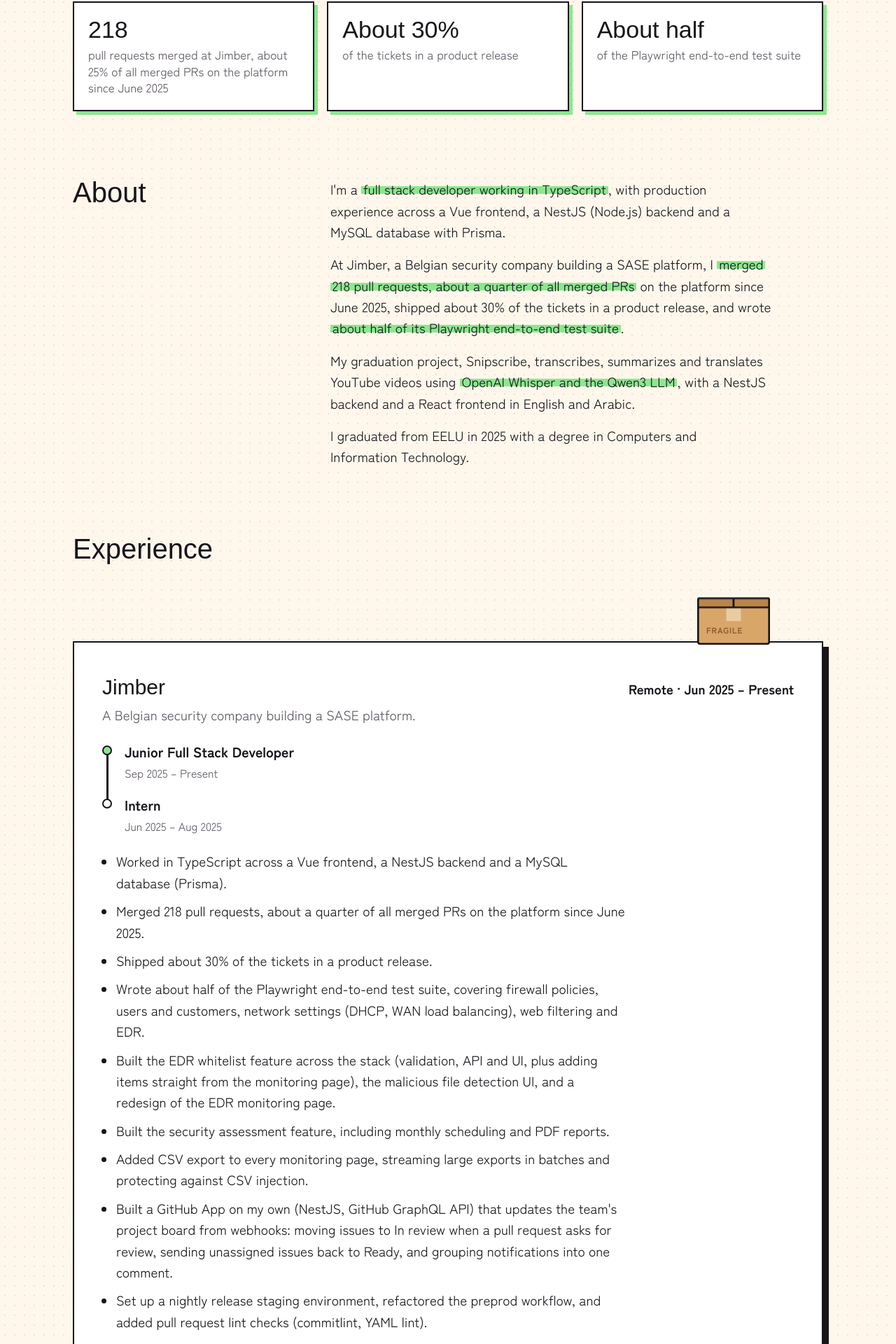
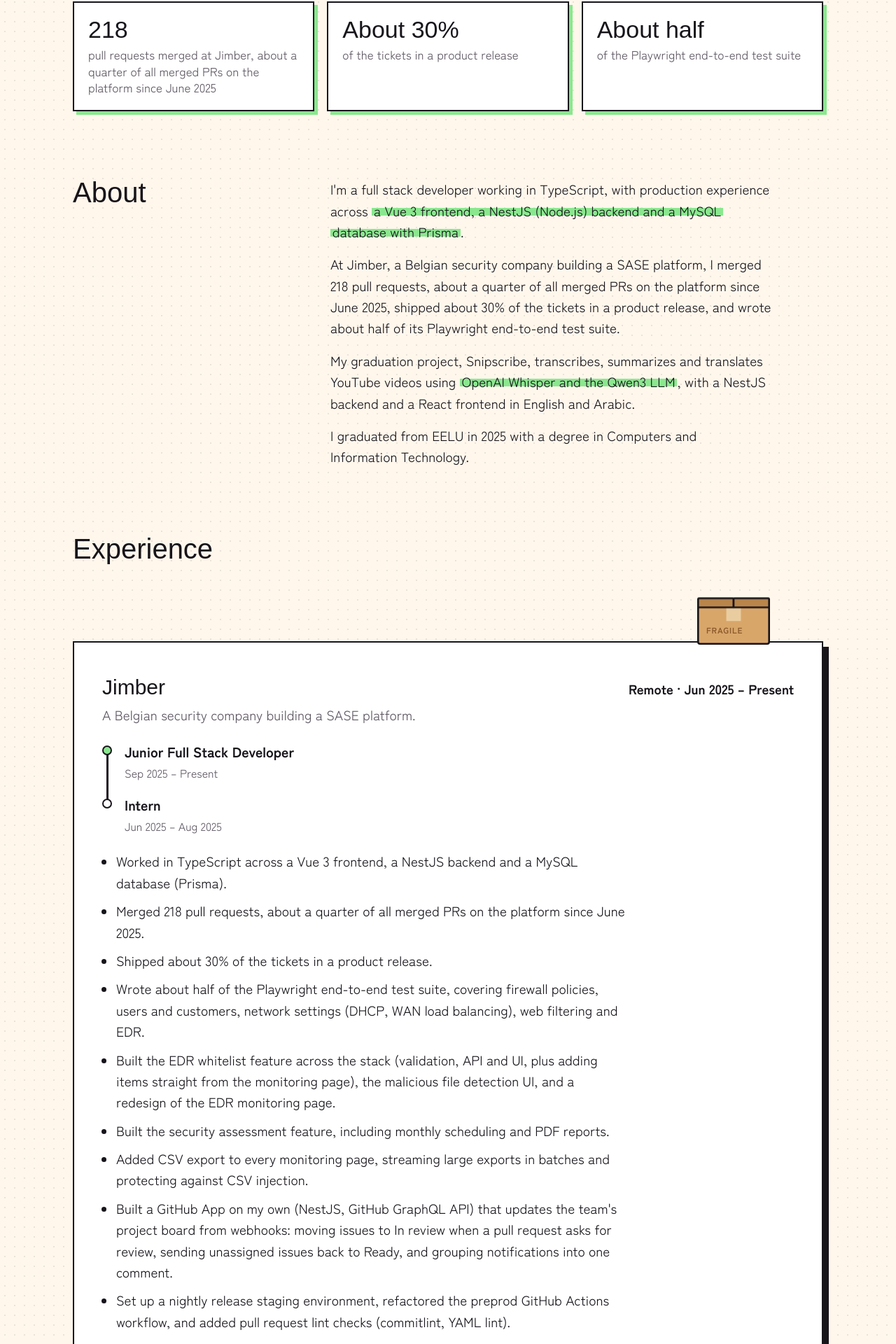
Before and after one commit to Mostafa-Safwat/msafwat, a Nuxt app: page / in a window 1280 px wide. Shown: the part 816-2736 px from the top of the page at 70% size. Built offline with nearby package versions, Linux system fonts and the light colour scheme; a web font is replaced by a local one.

Commit message:
Refactor code structure for improved readability and maintainability

```diff
--- a/app/components/ContactSection.vue
+++ b/app/components/ContactSection.vue
@@ -48,7 +48,7 @@
       } else if (status === 429) {
         note.value = "That's a lot of messages in a short time. Please wait a few minutes and try again."
       } else {
-        note.value = 'Something went wrong. Please try again later, or message me on LinkedIn.'
+        note.value = `Something went wrong. Please try again later, or email me at ${links.email}.`
       }
     } finally {
       sending.value = false
--- a/app/components/HeroSection.vue
+++ b/app/components/HeroSection.vue
@@ -12,6 +12,7 @@
       <div class="socials">
         <a :href="links.linkedin">LinkedIn</a>
         <a :href="links.github" target="_blank" rel="noopener">GitHub<span class="sr-only"> (opens in a new tab)</span></a>
+        <a :href="`mailto:${links.email}`">Email</a>
       </div>
     </div>
     <div class="card-wrap">
--- a/app/data/site.ts
+++ b/app/data/site.ts
@@ -1,6 +1,7 @@
 export const links = {
   linkedin: 'https://www.linkedin.com/in/mostafa-safwat-95198323b',
   github: 'https://github.com/Mostafa-Safwat',
+  email: 'mostafasafwat404@gmail.com',
   cv: '/cv.pdf',
 }
 
@@ -11,14 +12,14 @@
 ]
 
 export const stats = [
-  { n: '218', l: 'pull requests merged at Jimber, about 25% of all merged PRs on the platform since June 2025' },
+  { n: '218', l: 'pull requests merged at Jimber, about a quarter of all merged PRs on the platform since June 2025' },
   { n: 'About 30%', l: 'of the tickets in a product release' },
   { n: 'About half', l: 'of the Playwright end-to-end test suite' },
 ]
 
 export const about = [
-  "I'm a ==full stack developer working in TypeScript==, with production experience across a Vue frontend, a NestJS (Node.js) backend and a MySQL database with Prisma.",
-  'At Jimber, a Belgian security company building a SASE platform, I ==merged 218 pull requests, about a quarter of all merged PRs== on the platform since June 2025, shipped about 30% of the tickets in a product release, and wrote ==about half of its Playwright end-to-end test suite==.',
+  "I'm a full stack developer working in TypeScript, with production experience across ==a Vue 3 frontend, a NestJS (Node.js) backend and a MySQL database with Prisma==.",
+  'At Jimber, a Belgian security company building a SASE platform, I merged 218 pull requests, about a quarter of all merged PRs on the platform since June 2025, shipped about 30% of the tickets in a product release, and wrote about half of its Playwright end-to-end test suite.',
   'My graduation project, Snipscribe, transcribes, summarizes and translates YouTube videos using ==OpenAI Whisper and the Qwen3 LLM==, with a NestJS backend and a React frontend in English and Arabic.',
   'I graduated from EELU in 2025 with a degree in Computers and Information Technology.',
 ]
@@ -32,7 +33,7 @@
     { title: 'Intern', dates: 'Jun 2025 – Aug 2025', current: false },
   ],
   work: [
-    'Worked in TypeScript across a Vue frontend, a NestJS backend and a MySQL database (Prisma).',
+    'Worked in TypeScript across a Vue 3 frontend, a NestJS backend and a MySQL database (Prisma).',
     'Merged 218 pull requests, about a quarter of all merged PRs on the platform since June 2025.',
     'Shipped about 30% of the tickets in a product release.',
     'Wrote about half of the Playwright end-to-end test suite, covering firewall policies, users and customers, network settings (DHCP, WAN load balancing), web filtering and EDR.',
@@ -40,9 +41,9 @@
     'Built the security assessment feature, including monthly scheduling and PDF reports.',
     'Added CSV export to every monitoring page, streaming large exports in batches and protecting against CSV injection.',
     "Built a GitHub App on my own (NestJS, GitHub GraphQL API) that updates the team's project board from webhooks: moving issues to In review when a pull request asks for review, sending unassigned issues back to Ready, and grouping notifications into one comment.",
-    'Set up a nightly release staging environment, refactored the preprod workflow, and added pull request lint checks (commitlint, YAML lint).',
+    'Set up a nightly release staging environment, refactored the preprod GitHub Actions workflow, and added pull request lint checks (commitlint, YAML lint).',
   ],
-  tech: ['TypeScript', 'Vue', 'NestJS', 'MySQL', 'Prisma', 'Playwright', 'Docker', 'CI/CD', 'GitHub GraphQL API'],
+  tech: ['TypeScript', 'Vue 3', 'NestJS', 'MySQL', 'Prisma', 'Playwright', 'Docker', 'GitHub Actions', 'GitHub GraphQL API'],
 }
 
 export const snipscribe = {
@@ -65,11 +66,11 @@
 ]
 
 export const skills = [
-  { k: 'Frontend', v: 'Vue, React, TypeScript, JavaScript, HTML/CSS, Tailwind CSS' },
+  { k: 'Frontend', v: 'Vue 3, React, TypeScript, JavaScript, HTML/CSS, Tailwind CSS' },
   { k: 'Backend', v: 'NestJS, Node.js, Python (Flask, Django), PHP' },
   { k: 'Databases', v: 'MySQL, PostgreSQL, Prisma' },
   { k: 'Testing', v: 'Playwright (end-to-end)' },
-  { k: 'Tools', v: 'Docker, CI/CD, Git, GitHub, Linux, Bash' },
+  { k: 'Tools', v: 'Docker, CI/CD (GitHub Actions), Git, GitHub, Linux, Bash' },
   { k: 'AI coding tools', v: 'Claude, GitHub Copilot, Codex' },
   { k: 'Other languages', v: 'Java, C, SQL, R' },
 ]
--- a/nuxt.config.ts
+++ b/nuxt.config.ts
@@ -22,8 +22,12 @@
         { property: 'og:url', content: 'https://msafwat.dev/' },
         { property: 'og:title', content: 'Mostafa Safwat · Full Stack Developer' },
         { property: 'og:description', content: description },
-        { property: 'og:image', content: 'https://msafwat.dev/images/mostafa.webp' },
-        { name: 'twitter:card', content: 'summary' },
+        { property: 'og:image', content: 'https://msafwat.dev/images/og.png' },
+        { property: 'og:image:type', content: 'image/png' },
+        { property: 'og:image:width', content: '1200' },
+        { property: 'og:image:height', content: '630' },
+        { property: 'og:image:alt', content: 'Mostafa Safwat, Full Stack Developer: TypeScript, Vue, React, NestJS, MySQL' },
+        { name: 'twitter:card', content: 'summary_large_image' },
       ],
       link: [
         { rel: 'icon', type: 'image/svg+xml', href: '/favicon.svg' },
```
Also changed, not shown: public/images/og.png (added).
